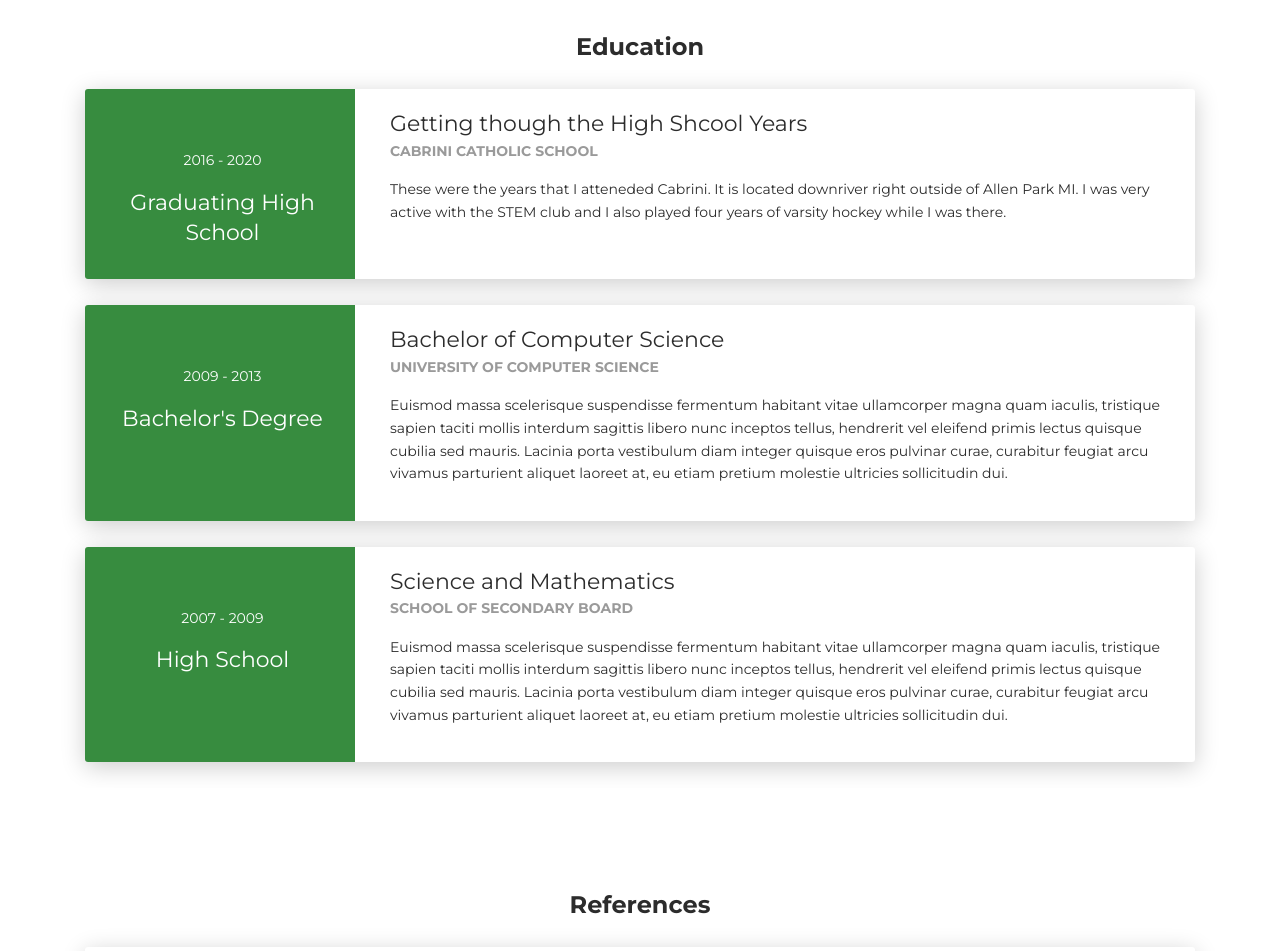
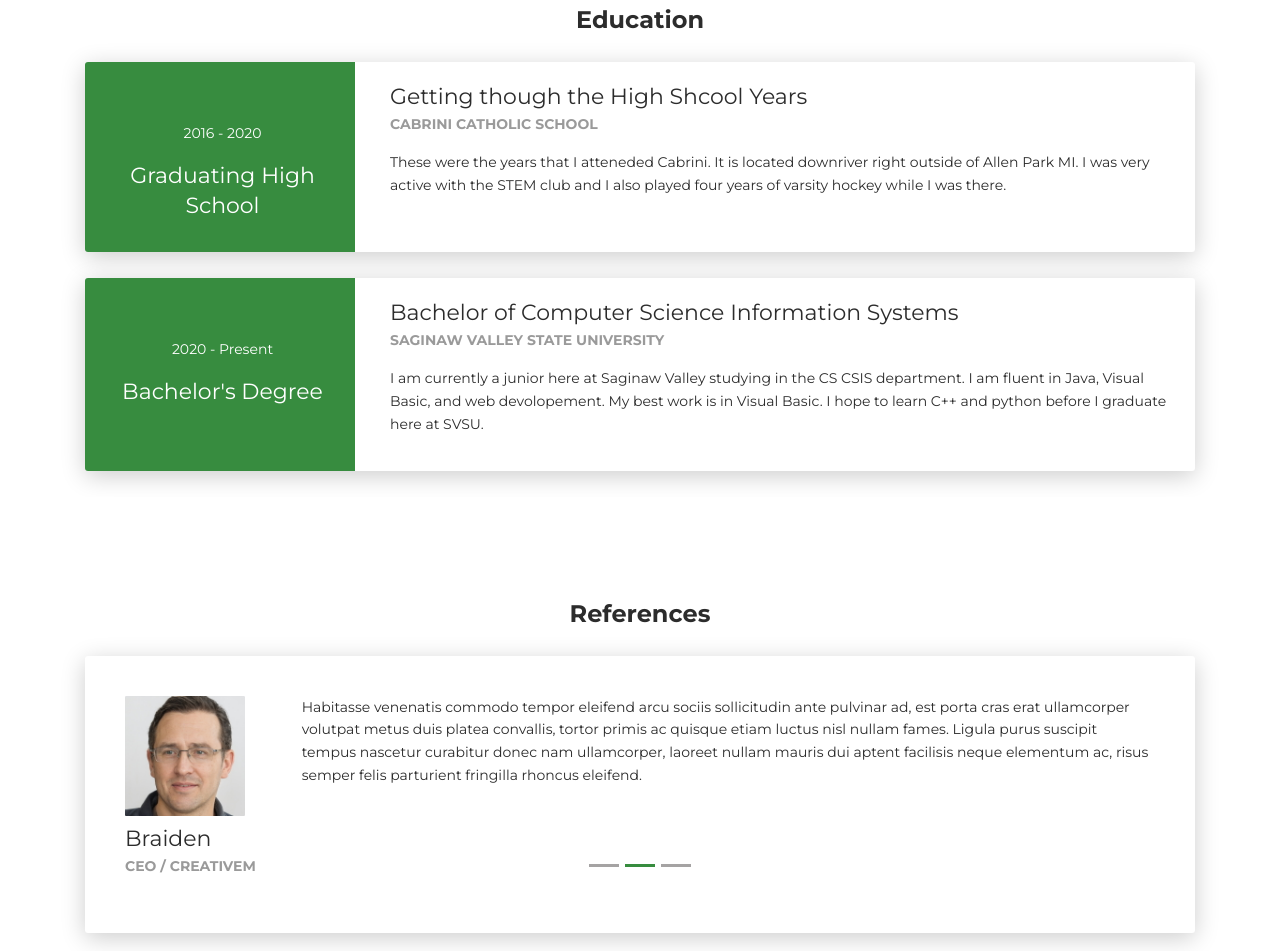
Before and after one commit to ConnorEarles/creativeCV, a plain HTML site: page creativeCV/index.html in a window 1280 px wide. Shown: the part 3033-3984 px from the top of the page. Drawn offline with Linux system fonts and the light colour scheme.

Commit message:
Update index.html

```diff
--- a/creativeCV/index.html
+++ b/creativeCV/index.html
@@ -325,10 +325,6 @@
         </div>
       </div>
     </div>
-    <div class="card">
-      <div class="row">
-        <div class="col-md-3 bg-primary" data-aos="fade-right" data-aos-offset="50" data-aos-duration="500">
-
           </div>
         </div>
       </div>
@@ -358,32 +354,20 @@
       <div class="row">
         <div class="col-md-3 bg-primary" data-aos="fade-right" data-aos-offset="50" data-aos-duration="500">
           <div class="card-body cc-education-header">
-            <p>2009 - 2013</p>
+            <p>2020 - Present</p>
             <div class="h5">Bachelor's Degree</div>
           </div>
         </div>
         <div class="col-md-9" data-aos="fade-left" data-aos-offset="50" data-aos-duration="500">
           <div class="card-body">
-            <div class="h5">Bachelor of Computer Science</div>
-            <p class="category">University of Computer Science</p>
-            <p>Euismod massa scelerisque suspendisse fermentum habitant vitae ullamcorper magna quam iaculis, tristique sapien taciti mollis interdum sagittis libero nunc inceptos tellus, hendrerit vel eleifend primis lectus quisque cubilia sed mauris. Lacinia porta vestibulum diam integer quisque eros pulvinar curae, curabitur feugiat arcu vivamus parturient aliquet laoreet at, eu etiam pretium molestie ultricies sollicitudin dui.</p>
+            <div class="h5">Bachelor of Computer Science Information Systems</div>
+            <p class="category">Saginaw Valley State University</p>
+            <p> I am currently a junior here at Saginaw Valley studying in the CS CSIS department. I am fluent in Java, Visual Basic, and web devolopement. My best work is in Visual Basic. I hope to learn C++ and python before I graduate here at SVSU. </p>
           </div>
         </div>
       </div>
     </div>
-    <div class="card">
-      <div class="row">
-        <div class="col-md-3 bg-primary" data-aos="fade-right" data-aos-offset="50" data-aos-duration="500">
-          <div class="card-body cc-education-header">
-            <p>2007 - 2009</p>
-            <div class="h5">High School</div>
-          </div>
-        </div>
-        <div class="col-md-9" data-aos="fade-left" data-aos-offset="50" data-aos-duration="500">
-          <div class="card-body">
-            <div class="h5">Science and Mathematics</div>
-            <p class="category">School of Secondary board</p>
-            <p>Euismod massa scelerisque suspendisse fermentum habitant vitae ullamcorper magna quam iaculis, tristique sapien taciti mollis interdum sagittis libero nunc inceptos tellus, hendrerit vel eleifend primis lectus quisque cubilia sed mauris. Lacinia porta vestibulum diam integer quisque eros pulvinar curae, curabitur feugiat arcu vivamus parturient aliquet laoreet at, eu etiam pretium molestie ultricies sollicitudin dui.</p>
+
           </div>
         </div>
       </div>
```
